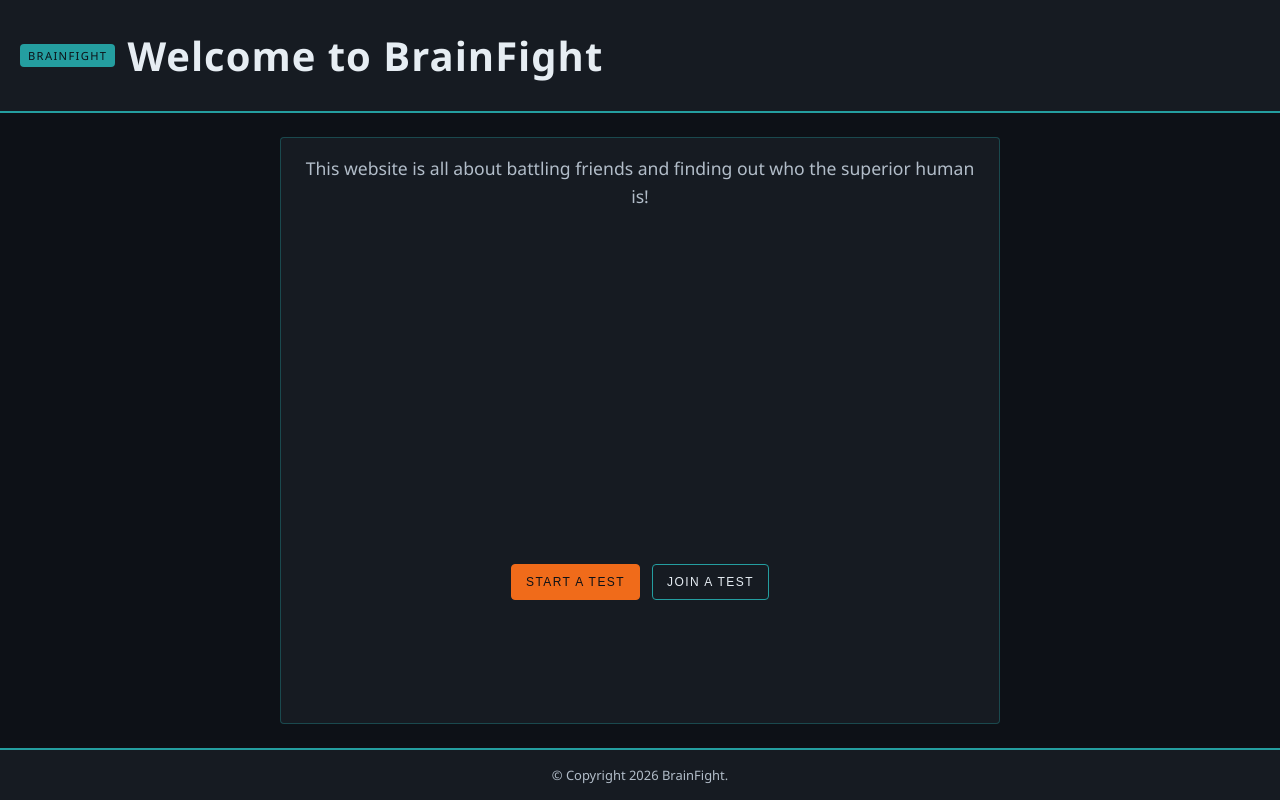
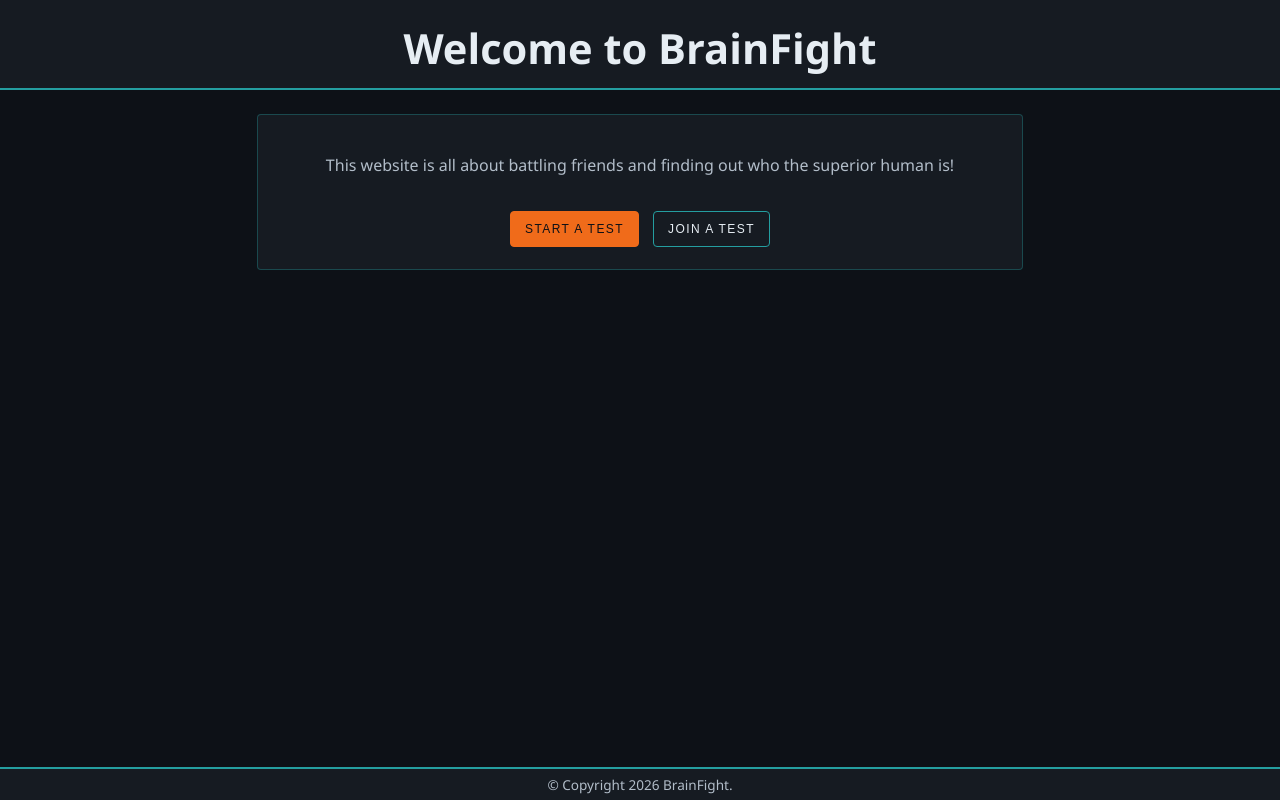
Before and after one commit to BradleyLikesCoding/BrainFight, a website: page public/index/index.html in a window 1280 px wide. Drawn offline with Linux system fonts and the light colour scheme.

Commit message:
fxixed some stuff and improve footer

```diff
--- a/public/index/index.html
+++ b/public/index/index.html
@@ -9,23 +9,20 @@
 </head>
 <body class="bf-body">
     <div class="bf-container">
-        <header class="bf-header">
-            <div class="bf-row">
-                <span class="bf-badge">BrainFight</span>
-                <h1>Welcome to BrainFight</h1>
-            </div>
+        <header class="bf-header home-header">
+            <h1 class="home-title">Welcome to BrainFight</h1>
         </header>
         <main class="bf-main home-main">
-            <div class="bf-card">
+            <div class="bf-card home-card">
                 <p class="bf-muted">This website is all about battling friends and finding out who the superior human is!</p>
                 <div class="bf-row home-actions">
                     <button class="bf-button bf-button--primary" onclick="location.href='/host'">Start a test</button>
-                    <button class="bf-button" onclick="location.href='/join'">Join a test</button>
+                    <button class="bf-button" onclick="location.href='/join '">Join a test</button>
                 </div>
             </div>
         </main>
-        <footer class="bf-footer">
-            <p>&copy; Copyright 2026 BrainFight.</p>
+        <footer class="bf-footer home-footer">
+            <p class="bf-muted" style="font-size: 0.85rem; margin: 0;">&copy; Copyright 2026 BrainFight.</p>
         </footer>
     </div>
 </body>
--- a/public/index/styles.css
+++ b/public/index/styles.css
@@ -1,71 +1,9 @@
-* {
-    margin: 0;
-    padding: 0;
-    box-sizing: border-box;
-}
-
-body {
-    font-family: 'Segoe UI', Tahoma, Geneva, Verdana, sans-serif;
-    background: var(--floral-white);
-    height: 100vh;
-    display: flex;
-    flex-direction: column;
-    padding: 0;
-}
-
-container {
-    display: flex;
-    flex-direction: column;
-    width: 100%;
-    height: 100%;
-    background: var(--floral-white);
-    border-radius: 0;
-    box-shadow: none;
-    overflow: hidden;
-}
-
-header {
-    background: var(--space-indigo);
-    color: var(--floral-white);
-    padding: 40px 20px;
-    text-align: center;
-}
-
-header h1 {
-    font-size: 2.5em;
-    font-weight: bold;
-    letter-spacing: 1px;
-}
-
-main {
-    padding: 40px 20px;
-    flex: 1;
-    text-align: center;
-}
-
-main p {
-    font-size: 1.1em;
-    color: var(--space-indigo);
-    line-height: 1.6;
-    margin-bottom: 20px;
-}
-
-footer {
-    background: var(--jasmine);
-    color: var(--space-indigo);
-    padding: 20px;
-    text-align: center;
-    border-top: 3px solid var(--princeton-orange);
-}
-
-footer p {
-    font-size: 0.9em;
-    margin: 0;
-}
-
 .home-main {
   text-align: center;
   justify-items: center;
+    align-content: start;
+    width: min(980px, 100%);
+    margin: 0 auto;
 }
 
 .home-main .bf-card {
@@ -74,4 +12,44 @@ footer p {
 
 .home-actions {
   justify-content: center;
+    gap: 14px;
 }
+
+.home-header {
+    padding: 10px 20px 12px;
+    position: relative;
+}
+
+.home-topbar {
+    justify-content: flex-end;
+}
+
+.home-brand {
+    font-size: 0.52rem;
+    letter-spacing: 0.22em;
+    padding: 2px 6px;
+    opacity: 0.7;
+}
+
+.home-title {
+    margin: 10px 0 0;
+    font-size: clamp(1.7rem, 3.5vw, 2.6rem);
+    font-weight: 700;
+    text-align: center;
+}
+
+.home-card {
+    padding: 22px;
+    gap: 16px;
+}
+
+.home-card .bf-muted {
+    font-size: 1rem;
+    line-height: 1.6;
+}
+
+.home-footer {
+    padding: 6px 16px;
+    text-align: center;
+    font-size: 0.75rem;
+}
```
